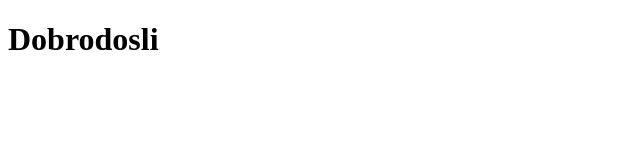
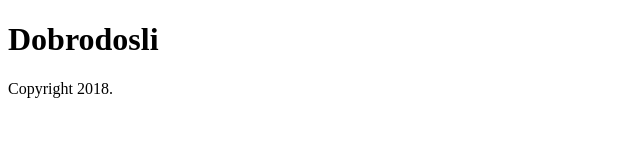
Before and after one commit to dugandzija/git_vezba, a plain HTML site: page index.html in a window 1280 px wide. Shown: the whole page, without its empty margins (0-640 px from the left). Drawn offline with Linux system fonts and the light colour scheme.

Commit message:
Dodali footer

```diff
--- a/index.html
+++ b/index.html
@@ -8,5 +8,8 @@
 	<header>
 		<h1>Dobrodosli</h1>
 	</header>
+	<footer>
+		Copyright 2018.
+	</footer>
 </body>
 </html>
```
